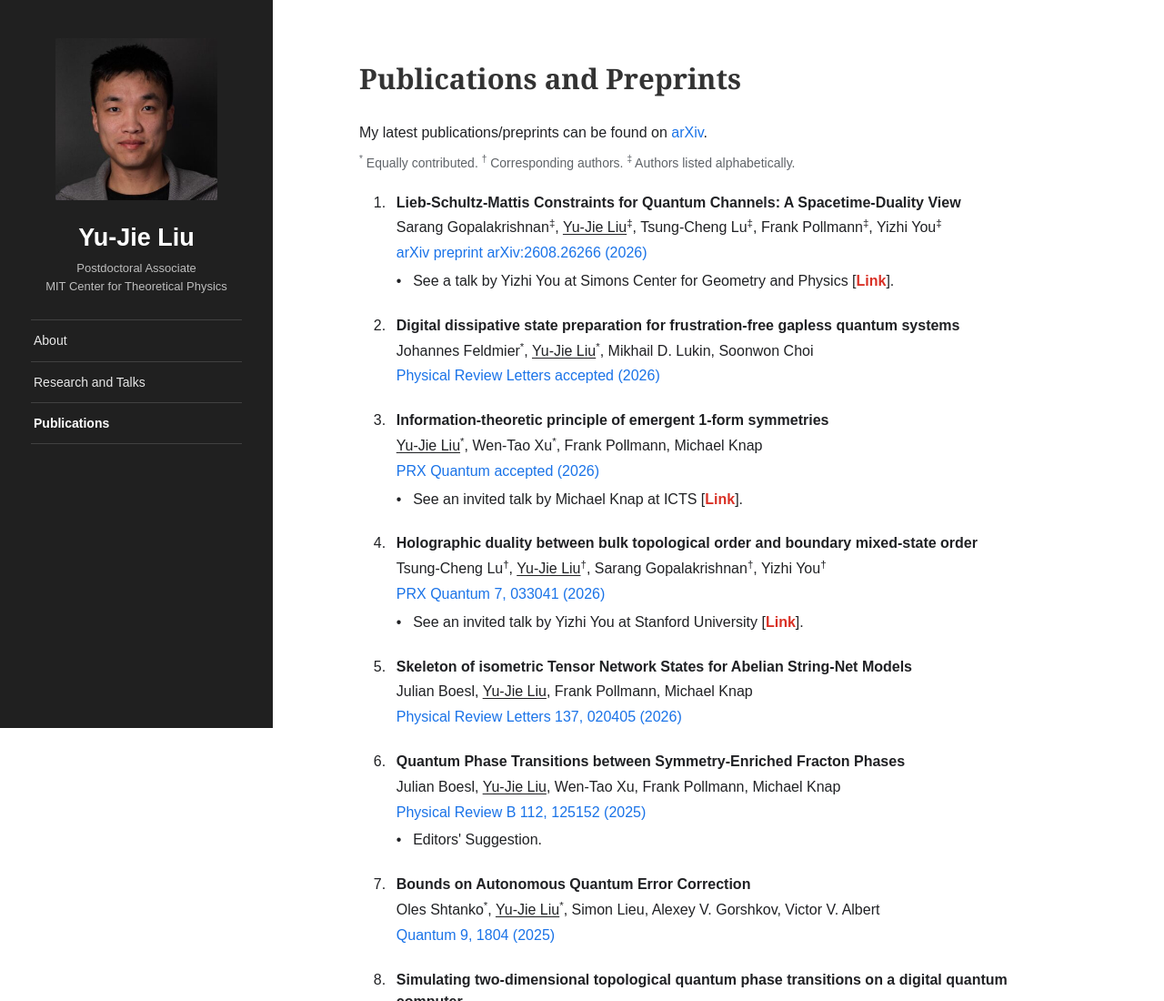
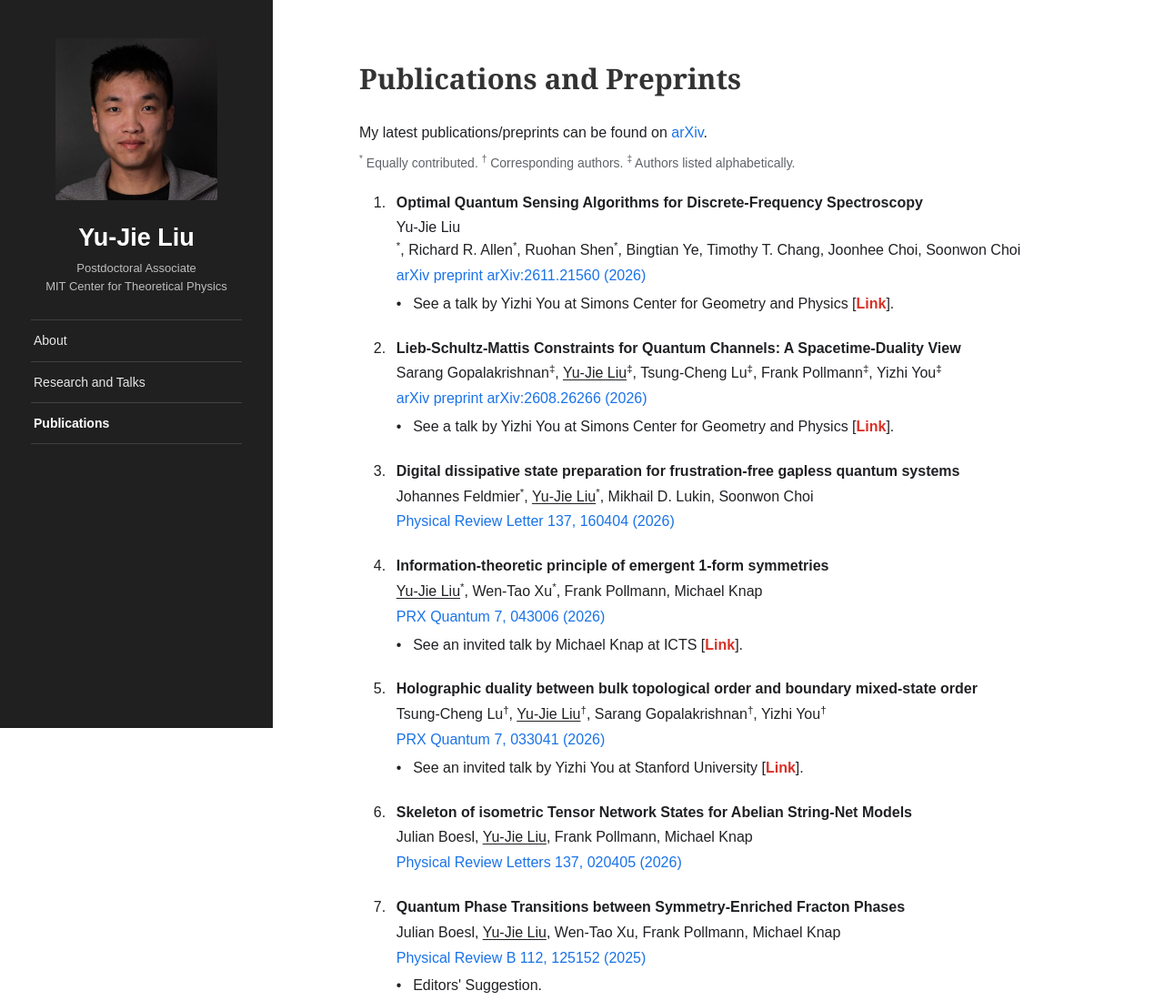
Before and after one commit to yujieliu-physics/yujieliu-physics.github.io, a plain HTML site: page publications.html in a window 1280 px wide. Shown: the top 1100 px of the page at 91% size. Drawn offline with Linux system fonts and the light colour scheme.

Commit message:
Update publications.html

```diff
--- a/publications.html
+++ b/publications.html
@@ -161,7 +161,19 @@
         <sup>&Dagger;</sup> Authors listed alphabetically.
       </p>
 
+
+
       <ol>
+       <li>
+          <span class="publication-title">Optimal Quantum Sensing Algorithms for Discrete-Frequency Spectroscopy</span>
+          <span class="publication-authors">Yu-Jie Liu</span><sup>*</sup>, Richard R. Allen<sup>*</sup>, Ruohan Shen<sup>*</sup>, Bingtian Ye, Timothy T. Chang, Joonhee Choi, Soonwon Choi
+          <span class="publication-venue"><a class="publication-link" href="https://arxiv.org/abs/2611.21560" target="_blank" rel="noopener noreferrer">arXiv preprint arXiv:2611.21560 (2026)</a></span>
+          <ul class="publication-notes">
+            <li>See a talk by Yizhi You at Simons Center for Geometry and Physics [<a class="talk-link" href="https://scgp.stonybrook.edu/video_portal/video.php?id=7600" target="_blank" rel="noopener noreferrer">Link</a>].</li>
+          </ul>
+        </li>
+
+
         <li>
           <span class="publication-title">Lieb-Schultz-Mattis Constraints for Quantum Channels: A Spacetime-Duality View</span>
           <span class="publication-authors">Sarang Gopalakrishnan<sup>&Dagger;</sup>, <span class="me">Yu-Jie Liu</span><sup>&Dagger;</sup>, Tsung-Cheng Lu<sup>&Dagger;</sup>, Frank Pollmann<sup>&Dagger;</sup>, Yizhi You<sup>&Dagger;</sup></span>
@@ -174,13 +186,13 @@
         <li>
           <span class="publication-title">Digital dissipative state preparation for frustration-free gapless quantum systems</span>
           <span class="publication-authors">Johannes Feldmier<sup>*</sup>, <span class="me">Yu-Jie Liu</span><sup>*</sup>, Mikhail D. Lukin, Soonwon Choi</span>
-          <span class="publication-venue"><a class="publication-link" href="https://arxiv.org/abs/2603.10119" target="_blank" rel="noopener noreferrer">Physical Review Letters accepted (2026)</a></span>
+          <span class="publication-venue"><a class="publication-link" href="https://journals.aps.org/prl/abstract/10.1103/bpc2-zlx5" target="_blank" rel="noopener noreferrer">Physical Review Letter 137, 160404  (2026)</a></span>
         </li>
 
         <li>
           <span class="publication-title">Information-theoretic principle of emergent 1-form symmetries</span>
           <span class="publication-authors"><span class="me">Yu-Jie Liu</span><sup>*</sup>, Wen-Tao Xu<sup>*</sup>, Frank Pollmann, Michael Knap</span>
-          <span class="publication-venue"><a class="publication-link" href="https://arxiv.org/abs/2502.17572" target="_blank" rel="noopener noreferrer">PRX Quantum accepted (2026)</a></span>
+          <span class="publication-venue"><a class="publication-link" href="https://journals.aps.org/prxquantum/abstract/10.1103/d6qf-5chk" target="_blank" rel="noopener noreferrer">PRX Quantum 7, 043006 (2026)</a></span>
           <ul class="publication-notes">
             <li>See an invited talk by Michael Knap at ICTS [<a class="talk-link" href="https://www.youtube.com/watch?v=biI4-jaYB5U" target="_blank" rel="noopener noreferrer">Link</a>].</li>
           </ul>
```
